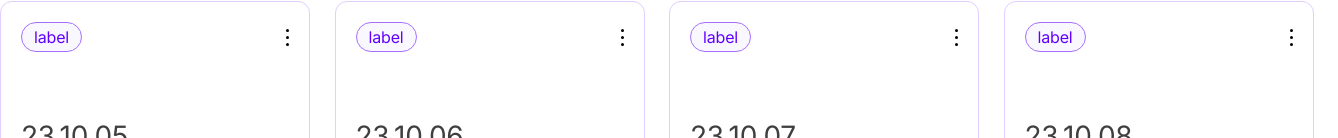
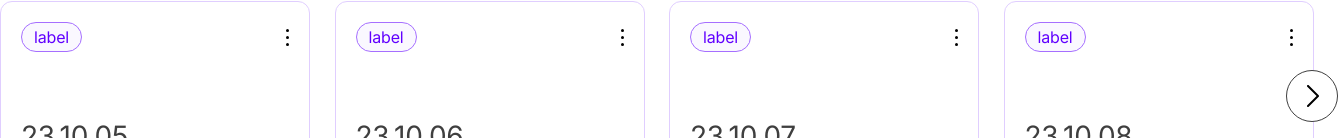
Before and after one commit to luc7yvicky/flaw-detector, a Next.js app: page /my/detected-files in a window 1280 px wide. Shown: the part 758-896 px from the top of the page, 1338 px wide, since content can reach past the window. Built offline with nearby package versions, Linux system fonts and the light colour scheme.

Commit message:
Style: 페이지 이동 버튼 동작에 관여하는 변수명 변경

```diff
--- a/src/app/my/detected-files/page.tsx
+++ b/src/app/my/detected-files/page.tsx
@@ -19,11 +19,15 @@ const dummyDetectedFiles = [
   { label: "label", detectedAt: "23.10.10", filename: "file10.txt" },
   { label: "label", detectedAt: "23.10.11", filename: "file11.txt" },
   { label: "label", detectedAt: "23.10.12", filename: "file12.txt" },
+  { label: "label", detectedAt: "23.10.13", filename: "file13.txt" },
 ];
 
 export default function DetectedFiles() {
   const [currPage, setCurrPage] = useState<number>(1);
-  const [totalPages, setTotalPages] = useState<number>(0);
+  // 임시
+  const [lastPageIndex, setLastPageIndex] = useState<number>(
+    Math.ceil(dummyDetectedFiles.length / ITEMS_PER_PAGE),
+  );
   const [detectedFiles, setDetectedFiles] = useState<any[]>([]);
 
   useEffect(() => {
@@ -33,6 +37,7 @@ export default function DetectedFiles() {
         currPage * ITEMS_PER_PAGE,
       ),
     );
+    // setLastPageIndex(Math.ceil(dummyDetectedFiles.length / ITEMS_PER_PAGE));
   }, [currPage]);
 
   return (
@@ -55,8 +60,8 @@ export default function DetectedFiles() {
         </div>
 
         <div className="flex-between-center relative grid grid-cols-4 gap-x-6 gap-y-12">
-          {detectedFiles.map((repo, index) => (
-            <DetectedFile key={index} {...repo} />
+          {detectedFiles.map((file, index) => (
+            <DetectedFile key={index} {...file} />
           ))}
 
           {/* 임시, Button */}
@@ -68,11 +73,11 @@ export default function DetectedFiles() {
               <IconCaretLeft className="fill-#343330" />
             </button>
           )}
-          {currPage < totalPages - 1 && (
+          {currPage < lastPageIndex && (
             <button
               className="flex-center-center absolute -right-6 bottom-[47%] h-[3.25rem] w-[3.25rem] rounded-[50%] border border-gray-dark bg-white"
               onClick={() =>
-                setCurrPage((prev) => Math.min(prev + 1, totalPages - 1))
+                setCurrPage((prev) => Math.min(prev + 1, lastPageIndex))
               }
             >
               <IconCaretLeft className="fill-#343330 rotate-180" />
```
